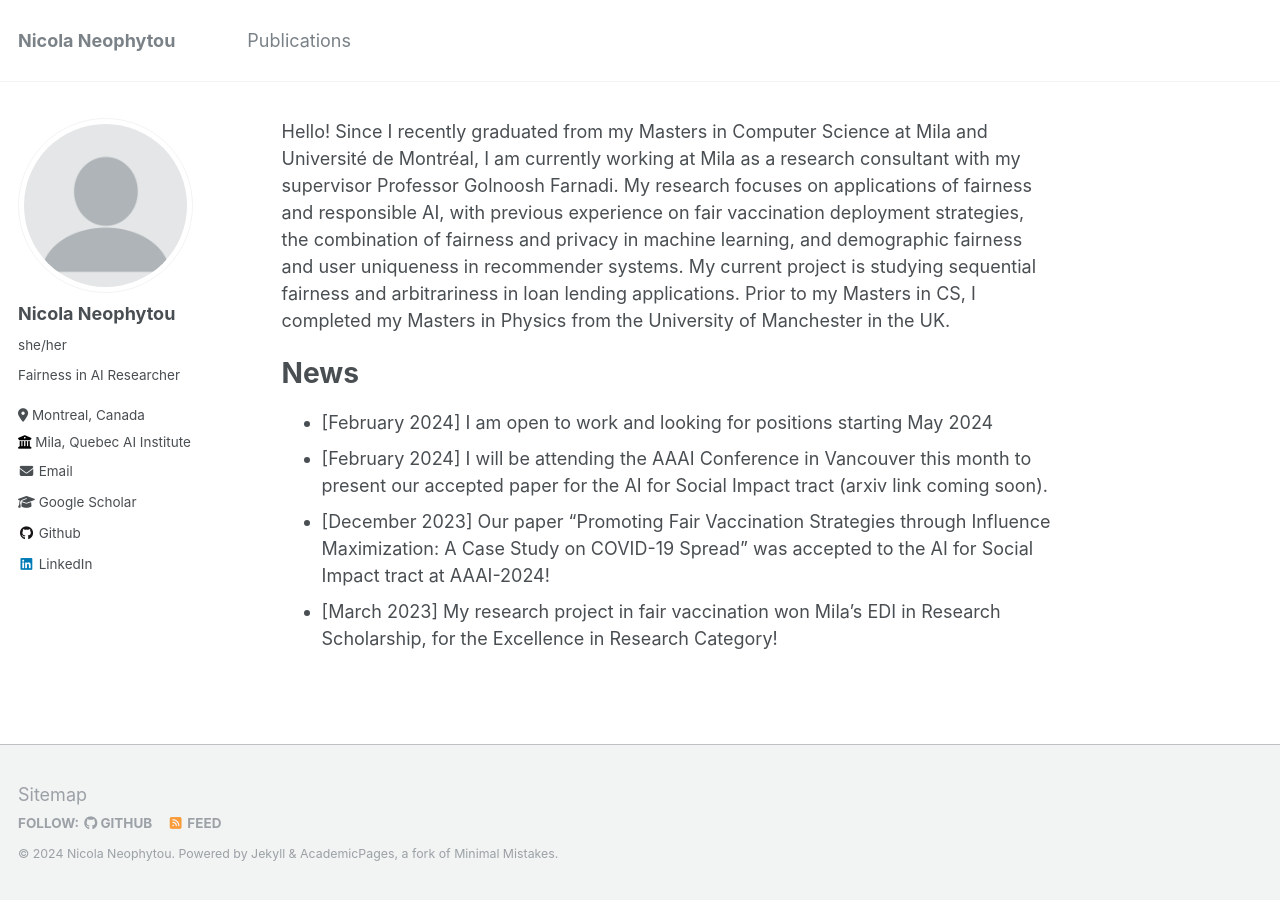
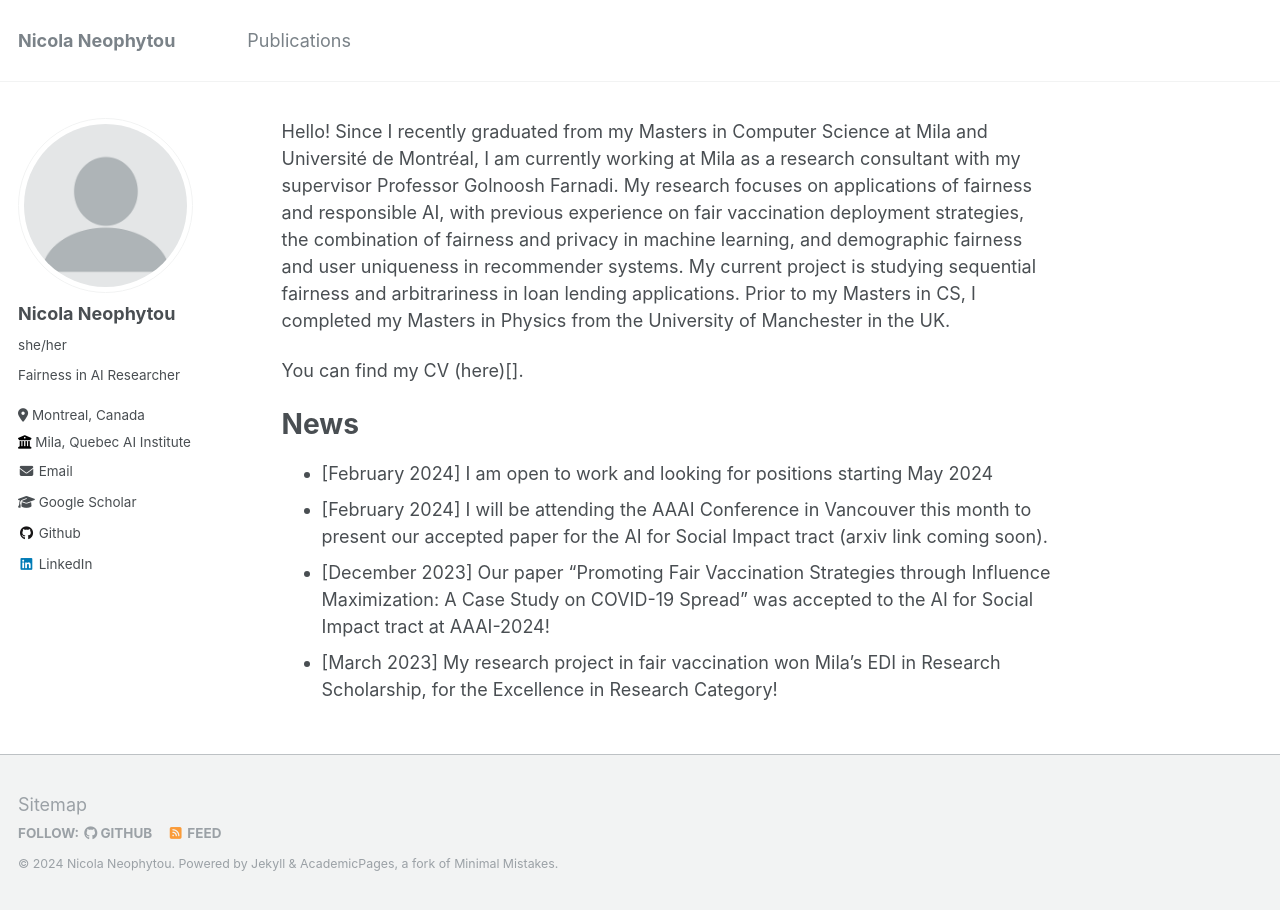
Before and after one commit to nicolaneo/nicolaneo.github.io, a Jekyll site: the page built from _pages/about.md, in a window 1280 px wide. Built offline with Jekyll 4.4.1, drawn with Linux system fonts in a browser that asks for light colours.

Commit message:
Update about.md

```diff
--- a/_pages/about.md
+++ b/_pages/about.md
@@ -9,6 +9,8 @@ redirect_from:
 
 Hello! Since I recently graduated from my Masters in Computer Science at Mila and Université de Montréal, I am currently working at Mila as a research consultant with my supervisor Professor Golnoosh Farnadi. My research focuses on applications of fairness and responsible AI, with previous experience on fair vaccination deployment strategies, the combination of fairness and privacy in machine learning, and demographic fairness and user uniqueness in recommender systems. My current project is studying sequential fairness and arbitrariness in loan lending applications. Prior to my Masters in CS, I completed my Masters in Physics from the University of Manchester in the UK.
 
+You can find my CV (here)[].
+
 News
 =====
 * [February 2024] I am open to work and looking for positions starting May 2024
```
